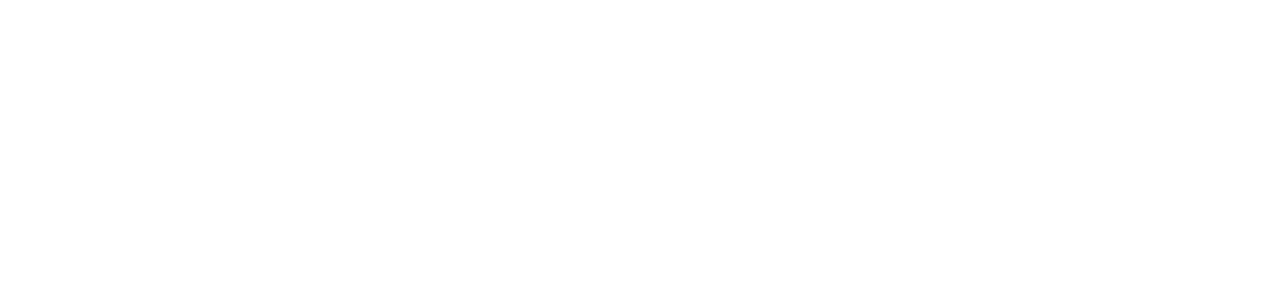
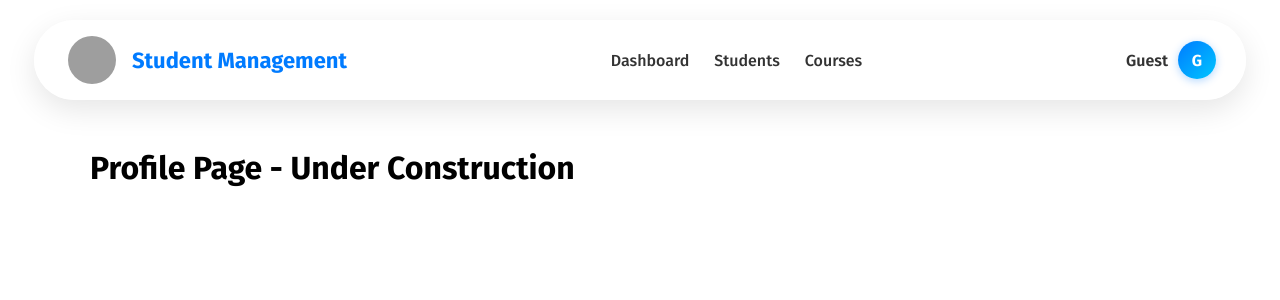
Before and after one commit to AngeloOmlero/student-management, a Vue app: page /profile in a window 1280 px wide. Before the commit this address had no page. Shown: the top 300 px of the page. Built offline with nearby package versions, Linux system fonts and the light colour scheme; sample sign-in values are in the browser's storage; grey boxes are pictures that could not be loaded; the HTML template or start-up script is replaced by a standard one.

Commit message:
updated the recent activity component and sort the table

```diff
--- a/src/components/Dashboard/RecentActivity.vue
+++ b/src/components/Dashboard/RecentActivity.vue
@@ -12,32 +12,44 @@
 </template>
 
 <script lang="ts">
-import { defineComponent, computed, watch, onMounted } from 'vue';
-import { useStudentStore } from '../../stores/student.store';
+import { defineComponent, computed, watch, onMounted } from 'vue'
+import { useStudentStore } from '../../stores/student.store'
 
 export default defineComponent({
   name: 'RecentActivity',
   setup() {
-    const studentStore = useStudentStore();
+    const studentStore = useStudentStore()
 
     const recentActivities = computed(() => {
-      const activities: string[] = [];
+      if (!studentStore.students.length) return []
 
-      studentStore.students.slice(-5).forEach(student => {
-        if (student.createdAt) activities.push(`${student.name} was added to ${student.courseName || 'N/A'}`);
-        if (student.updatedAt && student.updatedAt !== student.createdAt) activities.push(`${student.name}'s profile was updated`);
-      });
+      const sorted = [...studentStore.students].sort((a, b) => {
+        const dateA = new Date(a.updatedAt || a.createdAt).getTime()
+        const dateB = new Date(b.updatedAt || b.createdAt).getTime()
+        return dateB - dateA
+      })
 
-      return activities.reverse();
-    });
+      const latest = sorted.slice(0, 5)
+
+      const activities: string[] = []
+
+      latest.forEach((student) => {
+        const isUpdated = student.updatedAt && student.updatedAt !== student.createdAt
+
+        if (isUpdated) activities.push(`${student.name}'s profile was updated`)
+        else activities.push(`${student.name} was added to ${student.courseName || 'N/A'}`)
+      })
+
+      return activities
+    })
 
     onMounted(() => {
-      if (!studentStore.students.length) studentStore.fetchStudents();
-    });
+      if (!studentStore.students.length) studentStore.fetchStudents()
+    })
 
-    return { recentActivities };
-  }
-});
+    return { recentActivities }
+  },
+})
 </script>
 
 <style scoped>
--- a/src/components/Shared/NavBar.vue
+++ b/src/components/Shared/NavBar.vue
@@ -34,7 +34,6 @@
       <router-link to="/students" @click="closeMenu">Students</router-link>
       <router-link to="/course" @click="closeMenu">Courses</router-link>
       <hr />
-      <DarkModeToggle />
       <button class="dropdown-item logout" @click="logout">Logout</button>
     </div>
   </header>
--- a/src/components/Student/StudentModal.vue
+++ b/src/components/Student/StudentModal.vue
@@ -224,7 +224,7 @@ h2 {
 /* Toast notification */
 .toast {
   position: fixed;
-  bottom: 60%;
+  bottom: 20px;
   left: 85%;
   transform: translateX(-50%);
   background: #28a745;
--- a/src/router/index.ts
+++ b/src/router/index.ts
@@ -3,11 +3,12 @@ import AuthView from '../views/AuthView.vue'
 import DashboardView from '../views/DashboardView.vue'
 import StudentsView from '@/views/StudentsView.vue'
 import CoursesView from '@/views/CoursesView.vue'
+import Profile from '@/views/Profile.vue'
 
 const routes = [
   {
     path: '/',
-    redirect: '/auth'
+    redirect: '/auth',
   },
   {
     path: '/auth',
@@ -17,20 +18,26 @@ const routes = [
   {
     path: '/dashboard',
     name: 'dashboard',
-    component: DashboardView
+    component: DashboardView,
   },
 
   {
     path: '/students',
     name: 'student',
-    component: StudentsView
+    component: StudentsView,
   },
 
   {
     path: '/course',
     name: 'course',
-    component: CoursesView
-  }
+    component: CoursesView,
+  },
+
+  {
+    path: '/profile',
+    name: 'profile',
+    component: Profile,
+  },
 ]
 
 const router = createRouter({
@@ -38,13 +45,18 @@ const router = createRouter({
   routes,
 })
 
-
 router.beforeEach((to, from, next) => {
   const token = localStorage.getItem('token')
 
   if (to.name === 'auth' && token) {
-    next({ name: 'dashboard'})
+    next({ name: 'dashboard' })
   } else if (to.name === 'dashboard' && !token) {
+    next({ name: 'auth' })
+  } else if (to.name === 'profile' && !token) {
+    next({ name: 'auth' })
+  } else if (to.name === 'course' && !token) {
+    next({ name: 'auth' })
+  } else if (to.name === 'student' && !token) {
     next({ name: 'auth' })
   } else {
     next()
--- a/src/stores/auth.store.ts
+++ b/src/stores/auth.store.ts
@@ -1,4 +1,3 @@
-
 import { defineStore } from 'pinia'
 import { ref } from 'vue'
 import type { User, AuthResponse, LoginPayload, RegisterPayload } from '@/types/auth'
@@ -16,19 +15,19 @@ export const useAuthStore = defineStore('auth', () => {
     localStorage.setItem('token', response.token)
     await fetchCurrentUser()
     return response
-  };
+  }
 
   const register = async (payload: RegisterPayload) => {
-      const response = await authService.register(payload);
-      return response;
-    };
-
+    const response = await authService.register(payload)
+    return response
+  }
 
   const logout = () => {
     token.value = null
     user.value = null
     localStorage.removeItem('token')
-  };
+    window.location.reload()
+  }
 
   const fetchCurrentUser = async () => {
     if (!token.value) {
@@ -38,9 +37,7 @@ export const useAuthStore = defineStore('auth', () => {
     const currentUser = await authService.getCurrentUser(token.value)
     user.value = currentUser
     return currentUser
-
   }
-
 
   return {
     token,
@@ -49,6 +46,6 @@ export const useAuthStore = defineStore('auth', () => {
     login,
     register,
     logout,
-    fetchCurrentUser
+    fetchCurrentUser,
   }
 })
--- a/src/views/CoursesView.vue
+++ b/src/views/CoursesView.vue
@@ -67,9 +67,10 @@ export default defineComponent({
 
 h1 {
   margin-bottom: 2rem;
-  color: #2c3e50;
+  color: #007bff;
   font-size: 2rem;
   font-weight: 600;
+  text-align: center;
 }
 
 .loader {
@@ -81,7 +82,7 @@ h1 {
 
 .courses-grid {
   display: grid;
-  grid-template-columns: repeat(auto-fit, minmax(240px, 1fr));
+  grid-template-columns: repeat(auto-fill, minmax(240px, 1fr));
   gap: 1.5rem;
   margin-bottom: 2rem;
 }
--- /dev/null
+++ b/src/views/Profile.vue
@@ -0,0 +1,21 @@
+<template>
+  <NavBar />
+  <div class="profile-container">
+    <h1>Profile Page - Under Construction</h1>
+  </div>
+</template>
+<script lang="ts">
+import NavBar from '../components/Shared/NavBar.vue'
+export default {
+  name: 'ProfileView',
+  components: { NavBar },
+}
+</script>
+<style scoped>
+.profile-container {
+  padding: 120px 2rem 2rem;
+  max-width: 1100px;
+  margin: 0 auto;
+  animation: fadeIn 0.4s ease forwards;
+}
+</style>
--- a/src/views/StudentsView.vue
+++ b/src/views/StudentsView.vue
@@ -25,10 +25,9 @@
         @page-changed="fetchStudents"
       />
     </div>
+  </main>
 
-    <!-- Student Modal -->
-    <StudentModal :visible="showModal" :student="selectedStudent" @close="closeModal" />
-  </main>
+  <StudentModal :visible="showModal" :student="selectedStudent" @close="closeModal" />
 </template>
 
 <script lang="ts">
@@ -48,9 +47,9 @@ export default defineComponent({
     const selectedStudent = ref<any>(null)
     const currentPage = ref(0)
     const pageSize = 10
-    const localSearch = ref('') // <-- reactive search input
+    const localSearch = ref('')
 
-    const courses = ref<string[]>([]) // for dynamic course filtering
+    const courses = ref<string[]>([])
 
     const filters = ref<{ name?: string; email?: string; age?: number; course?: string }>({})
 
```
Also changed, not shown: src/components/Course/CourseGrid.vue (+4 -8 lines). Lines whose indentation alone changed are shown as unchanged.
